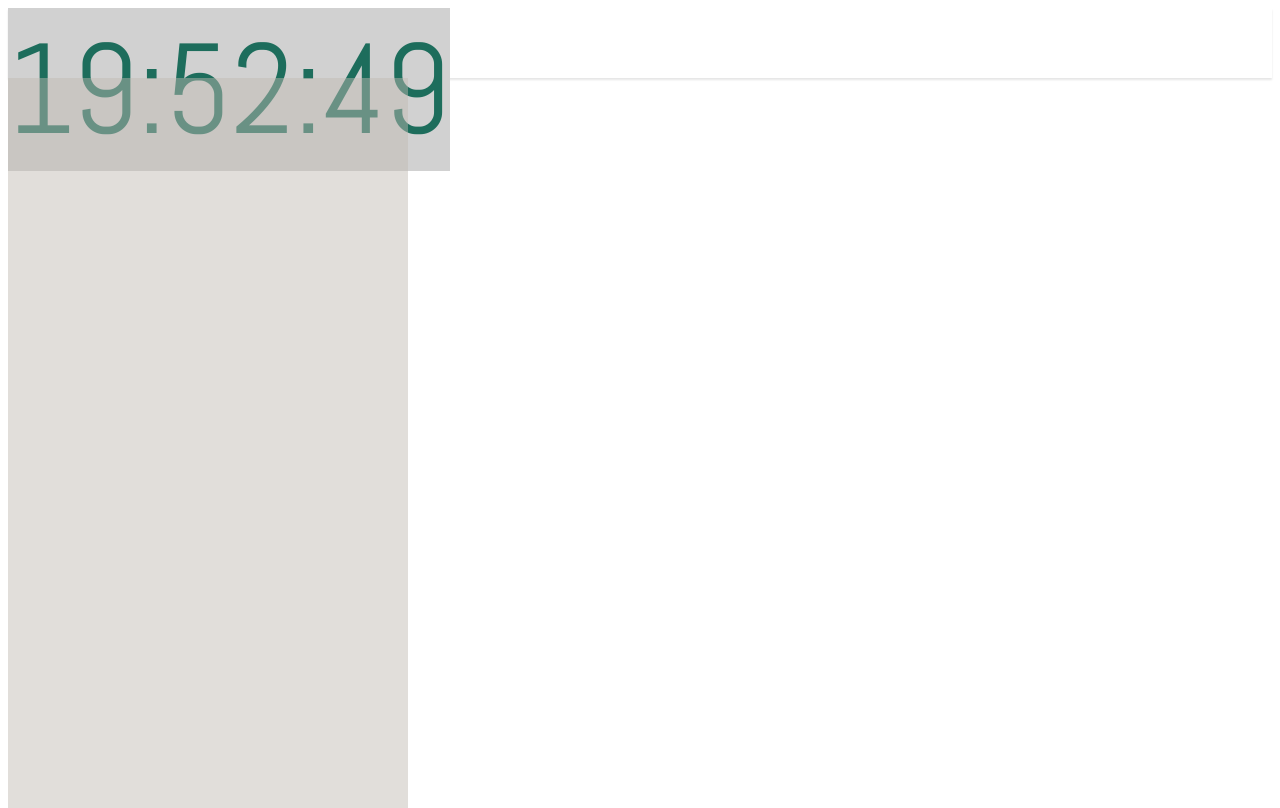
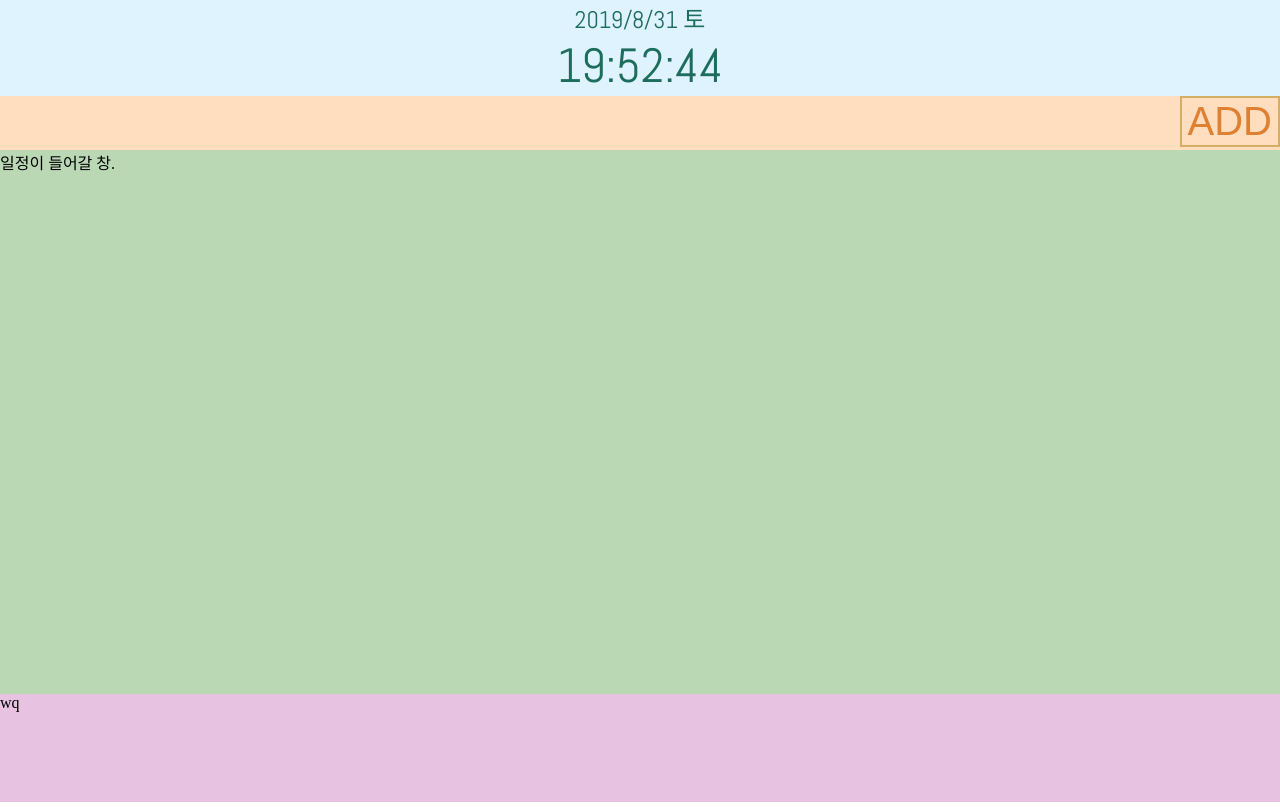
Before and after one commit to bluejoyq/2019_summer_todolist, a plain HTML site: page project/public/index.html in a window 1280 px wide. Drawn offline with nearby package versions, Linux system fonts and the light colour scheme.

Commit message:
2019-09-01 layout update

```diff
--- a/project/public/clock.js
+++ b/project/public/clock.js
@@ -1,17 +1,33 @@
+const date = new Date();
+const week = ["일","월","화","수","목","금","토"];
+
 function clock(){
-    const date = new Date();
     const hour = date.getHours();
     const minute = date.getMinutes();
     const second = date.getSeconds();
+
     let now_time= hour >= 10 ? hour : "0" + hour;
     now_time+= ":"
     now_time+= minute >= 10 ? minute : "0" + minute;
     now_time+= ":"
     now_time+= second >= 10 ? second : "0" + second;
+
+    if(hour == 0 && minute == 0 && second ==0)
+        day_count(date);
     $(".clock").text(now_time);
+}
+function day_count(date){
+    const day = date.getDate();
+    const month = date.getMonth();
+    const years = date.getFullYear();
+    const days = date.getDay();
+
+    let now_day = years + "/" + (month+1) + "/" + day + " " + week[days];
+    $(".date").text(now_day);
 }
 
 $(document).ready(function(){
-	clock();
+    clock();
+    day_count(date);
     setInterval(clock,1000);
 });
--- a/project/public/index.html
+++ b/project/public/index.html
@@ -7,17 +7,25 @@
     <title>Document</title>
 </head>
 <body>
-    <div class ="wrap">
-        <div class="tablist">
+    <div class = "box-mid">
+        <div>
+            <p class="date" id = "date">2013년 10월 10일</p>
+        </div>
+        <div>
             <p class="clock" id="clock">00:00:00</p>
         </div>
-        <div class = "content">
-            <div class = "aside">
-
-            </div>
-            <div class = "main">
-
-            </div>
+    </div>
+    <div class ="flex-under">
+        <div class="box-1">
+            <form action ="/add" method="POST">
+                <button id="btn_add">ADD</button>
+            </form>
+        </div>
+        <div class= "box-2">
+            일정이 들어갈 창.
+        </div>
+        <div class= "box-3">
+            wq
         </div>
     </div>
 
--- a/project/public/style.css
+++ b/project/public/style.css
@@ -1,42 +1,55 @@
 *{
     border : 0px;
+    margin : 0px;
 }
 
-html,body{
-    height: 100%;
+.flex-under{
+    display: flex;
+    flex-direction: column;
+    height: 88.3vh;
+}
+
+.box-1{
+    flex: 0.1;
+    background-color: rgb(255, 222, 191);
+    text-align: right;
+}
+.box-2{
+    flex: 1;
+    background-color: rgb(186, 216, 179);
+}
+.box-3{
+    flex: 0.2;
+    background-color: rgb(231, 195, 225);
+}
+
+.box-mid{
+    flex: 1;
+    background-color: rgb(223, 243, 255);
+    text-align: center;
+}
+
+#btn_add{
+    border: 2px solid rgb(214, 174, 99);
+    background-color: rgba(0,0,0,0);
+    font-size: 40px;
+    color: rgb(223, 128, 51);
+}
+
+#btn_add:hover{
+    color:rgb(56, 56, 56);
+}
+
+#date{
+    display: inline;
+    color: rgb(29, 109, 92);
+    font-size: 3vh;
+    font-family: 'Abel', sans-serif;
 }
 
 #clock{
-    display : inline;
+    display: inline;
     color: rgb(29, 109, 92);
-    background-color: rgb(209, 209, 209);
-    font-size: 10vw;
+    font-size: 6vh;
     font-family: 'Abel', sans-serif;
 }
-
-.wrap{
-    display: flex;
-    flex-direction: column;
-    height: 100%;
-}
-.tablist {
-    height: 70px;
-    box-shadow: 0 2px 2px 0 rgba(0,0,0,0.1);
-    background-color: white;
-}
-
-.content {
-    display: flex;
-    flex: 1;
-}
-.aside {
-    display: flex;
-    flex: none;
-    width: 400px;
-    background-color: #bfbab078;
-}
-.main{
-    display: flex;
-    flex: 1;
-    overflow: auto;
-}
```
Also changed, not shown: project/app.js (+11 -2 lines), 1 other file.
